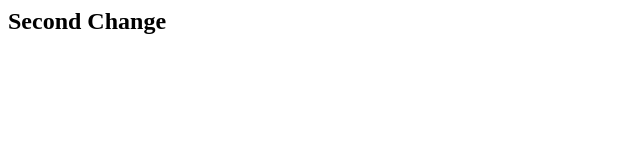
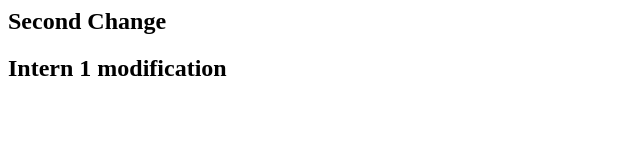
Before and after one commit to saketbadal/Project1, a plain HTML site: page index.html in a window 1280 px wide. Shown: the whole page, without its empty margins (0-640 px from the left). Drawn offline with Linux system fonts and the light colour scheme.

Commit message:
Intern 1 added some code

```diff
--- a/index.html
+++ b/index.html
@@ -1,5 +1,6 @@
 <head>
 	<body>
 		<h2>Second Change</h2>
+		<h2>Intern 1 modification</h2>
 	</body>
 </head>
```
